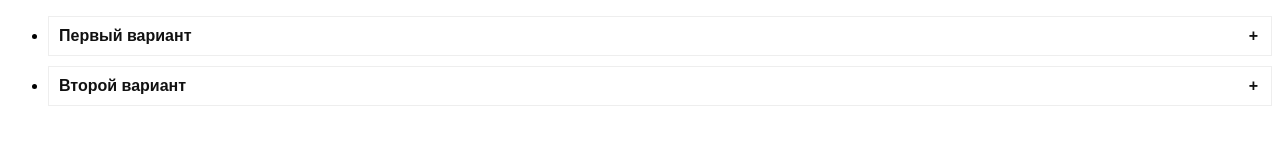
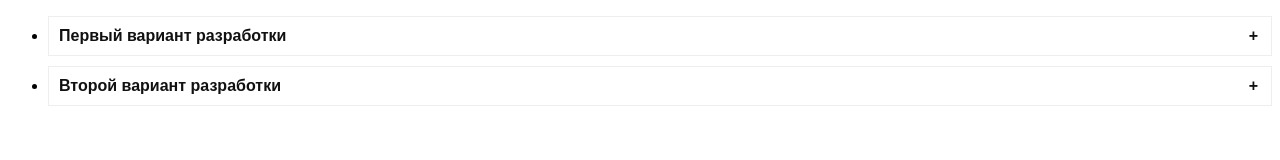
Before and after one commit to VladiKar/Chernovik, a plain HTML site: page index.html in a window 1280 px wide. Drawn offline with Linux system fonts and the light colour scheme.

Commit message:
page title and button

```diff
--- a/index.html
+++ b/index.html
@@ -5,7 +5,7 @@
     <meta charset="UTF-8">
     <meta http-equiv="X-UA-Compatible" content="IE=edge">
     <meta name="viewport" content="width=device-width, initial-scale=1.0">
-    <title>Document</title>
+    <title>Черновик с сайта Githab</title>
     <link rel="stylesheet" href="libs/accordion.min.css">
 </head>
 
@@ -13,15 +13,15 @@
     <ul class="accordion list">
         <li class="list__item ac">
             <h3 class="ac-header">
-                <button class="ac-trigger">Первый вариант</button>
+                <button class="ac-trigger">Первый вариант разработки</button>
             </h3>
             <div class="ac-panel">
-                <p>Lorem, ipsum dolor sit amet consectetur adipisicing elit. Cupiditate ipsum officiis omnis accusantium debitis adipisci itaque nisi, sed quis non asperiores optio? Esse libero harum ut dolorem laboriosam cum iure?</p>
+                <p>Lorem, ipsum dolor sit amet consectetur adipisicing elit.</p>
             </div>
         </li>
         <li class="list__item ac">
             <h3 class="ac-header">
-                <button class="ac-trigger">Второй вариант</button>
+                <button class="ac-trigger">Второй вариант разработки</button>
             </h3>
             <div class="ac-panel">
                 <p>Далеко-далеко за словесными горами в стране гласных и согласных, живут рыбные тексты.</p>
```
